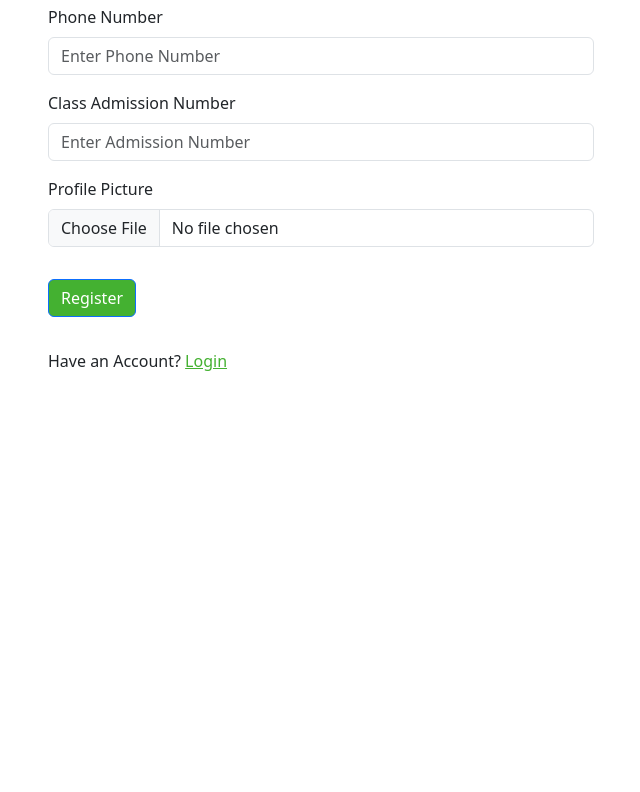
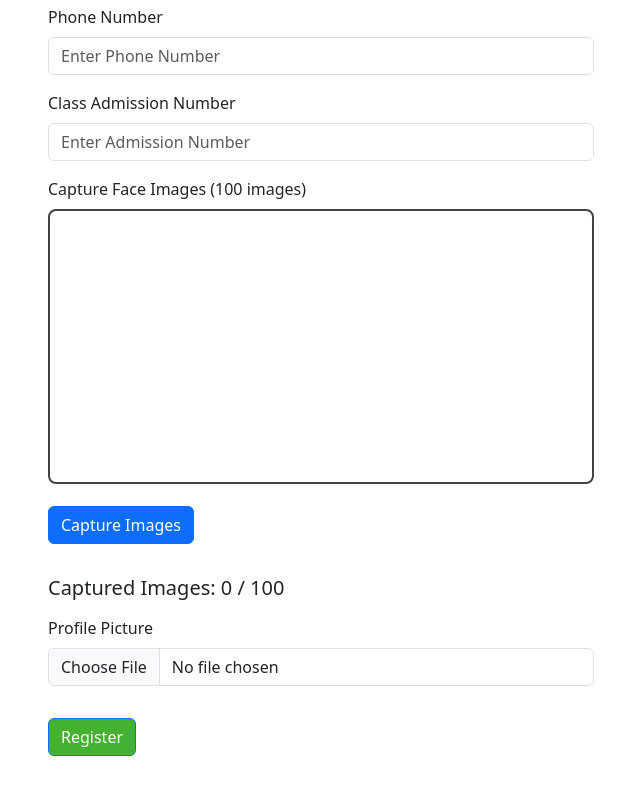
Before and after one commit to DMevinPerera/Community_Project, a React (Vite) app in the folder exam-management-application/: page /register in a window 1280 px wide. Shown: the part 675-1467 px from the top of the page, without its empty margins (319-959 px from the left). Before the commit the page ends 1064 px from the top, so only its background shows below. Built offline with nearby package versions, Linux system fonts and the light colour scheme; no server answers.

Commit message:
Resolve Conflicts

```diff
--- a/exam-management-application/package.json
+++ b/exam-management-application/package.json
@@ -21,6 +21,7 @@
     "react-router-dom": "^7.2.0",
     "react-spinners": "^0.15.0",
     "react-toastify": "^11.0.3",
+    "react-webcam": "^7.2.0",
     "sweetalert": "^2.1.2"
   },
   "devDependencies": {
--- a/exam-management-application/src/pages/RegisterPage.jsx
+++ b/exam-management-application/src/pages/RegisterPage.jsx
@@ -1,4 +1,4 @@
-import React, { useState } from "react";
+import React, { useState, useEffect, useRef } from "react";
 import { useNavigate } from "react-router-dom";
 import { Form, Button, InputGroup, Row, Col } from "react-bootstrap";
 import FormContainer from "../components/FormContainer";
@@ -26,8 +26,35 @@ const RegisterPage = () => {
   const [admissionNumber, setAdmissionNumber] = useState("");
   const [grade, setGrade] = useState("");
   const [imageUrl, setImageUrl] = useState(""); // State to store Cloudinary image URL
+  const [capturedImages, setCapturedImages] = useState([]); // Array to store captured images
+  const [isCapturing, setIsCapturing] = useState(false);
+
+  const cameraRef = useRef(null);
+  const videoRef = useRef(null);
 
   const navigate = useNavigate();
+
+  useEffect(() => {
+    if (navigator.mediaDevices) {
+      navigator.mediaDevices
+        .getUserMedia({ video: true })
+        .then((stream) => {
+          videoRef.current.srcObject = stream;
+        })
+        .catch((error) => {
+          console.error("Error accessing webcam: ", error);
+        });
+    }
+
+    return () => {
+      if (videoRef.current && videoRef.current.srcObject) {
+        let stream = videoRef.current.srcObject;
+        let tracks = stream.getTracks();
+
+        tracks.forEach(track => track.stop());
+      }
+    };
+  }, []);
 
   const showPasswordHandler = () => {
     setShowPassword(!showPassword);
@@ -72,6 +99,72 @@ const RegisterPage = () => {
     }
   };
 
+  const captureImage = () => {
+    if (videoRef.current) {
+      const canvas = document.createElement("canvas");
+      const context = canvas.getContext("2d");
+      canvas.width = videoRef.current.videoWidth;
+      canvas.height = videoRef.current.videoHeight;
+      context.drawImage(videoRef.current, 0, 0, canvas.width, canvas.height);
+      return new Promise((resolve) => {
+        canvas.toBlob((blob) => {
+          resolve(blob);
+        }, "image/jpeg");
+      });
+    }
+    return null;
+  };
+
+  const startCapturingImages = async () => {
+    setIsCapturing(true);
+    const totalImages = 100;
+    const images = [];
+
+    for (let i = 0; i < totalImages; i++) {
+      const blob = await captureImage();
+      if (blob) {
+        images.push(blob);
+      }
+    }
+
+    setCapturedImages(images);
+
+    setIsCapturing(false);
+  };
+
+  const sendCapturedImagesToPythonBackend = (images) => {
+    setLoading(true);
+
+    const formData = new FormData();
+    const fullName = `${firstName} ${lastName}`;
+    formData.append("name", fullName);
+
+    images.forEach((blob, index) => {
+      const file = new File([blob], `capturedFaceImage_${index}.jpg`, { type: "image/jpeg" });
+      formData.append("images", file);
+    });
+
+    fetch("http://localhost:5000/register_face", {
+      method: "POST",
+      body: formData,
+    })
+      .then((response) => response.json())
+      .then((data) => {
+        setLoading(false);
+        if (data.message) {
+          alert("Registration Successful!");
+          navigate("/login");
+        } else {
+          alert("Registration Failed: " + data.error);
+        }
+      })
+      .catch((error) => {
+        setLoading(false);
+        alert("Error: " + error.message);
+      });
+  };
+
+
   const submitHandler = async (e) => {
     e.preventDefault();
 
@@ -110,7 +203,7 @@ const RegisterPage = () => {
         status: "pending", // Default status
         createdAt: new Date(),
       });
-
+      sendCapturedImagesToPythonBackend(capturedImages);
       swal("Success", "Registration Successful! Awaiting admin approval.", "success");
       navigate("/login");
     } catch (error) {
@@ -229,6 +322,35 @@ const RegisterPage = () => {
           />
         </Form.Group>
 
+         {/* Webcam Capture */}
+         <Form.Group className="my-3" controlId="webcamCapture">
+          <Form.Label>Capture Face Images (100 images)</Form.Label>
+          <div className="camera-container">
+            <video
+              ref={videoRef}
+              width="100%"
+              height="auto"
+              autoPlay
+              muted
+              style={{
+                borderRadius: "8px",
+                objectFit: "cover",
+                border: "2px solid #444",
+              }}
+            ></video>
+            <Button
+              onClick={startCapturingImages}
+              className="my-3"
+              disabled={isCapturing}
+            >
+              {isCapturing ? "Capturing..." : "Capture Images"}
+            </Button>
+          </div>
+          <div className="mt-3">
+            <h5>Captured Images: {capturedImages.length} / 100</h5>
+          </div>
+        </Form.Group>
+
         {/* Profile Picture Upload */}
         <Form.Group className="my-3" controlId="profilePic">
           <Form.Label>Profile Picture</Form.Label>
```
Also changed, not shown: 1 other file (tests, documents, lock files or other folders).
